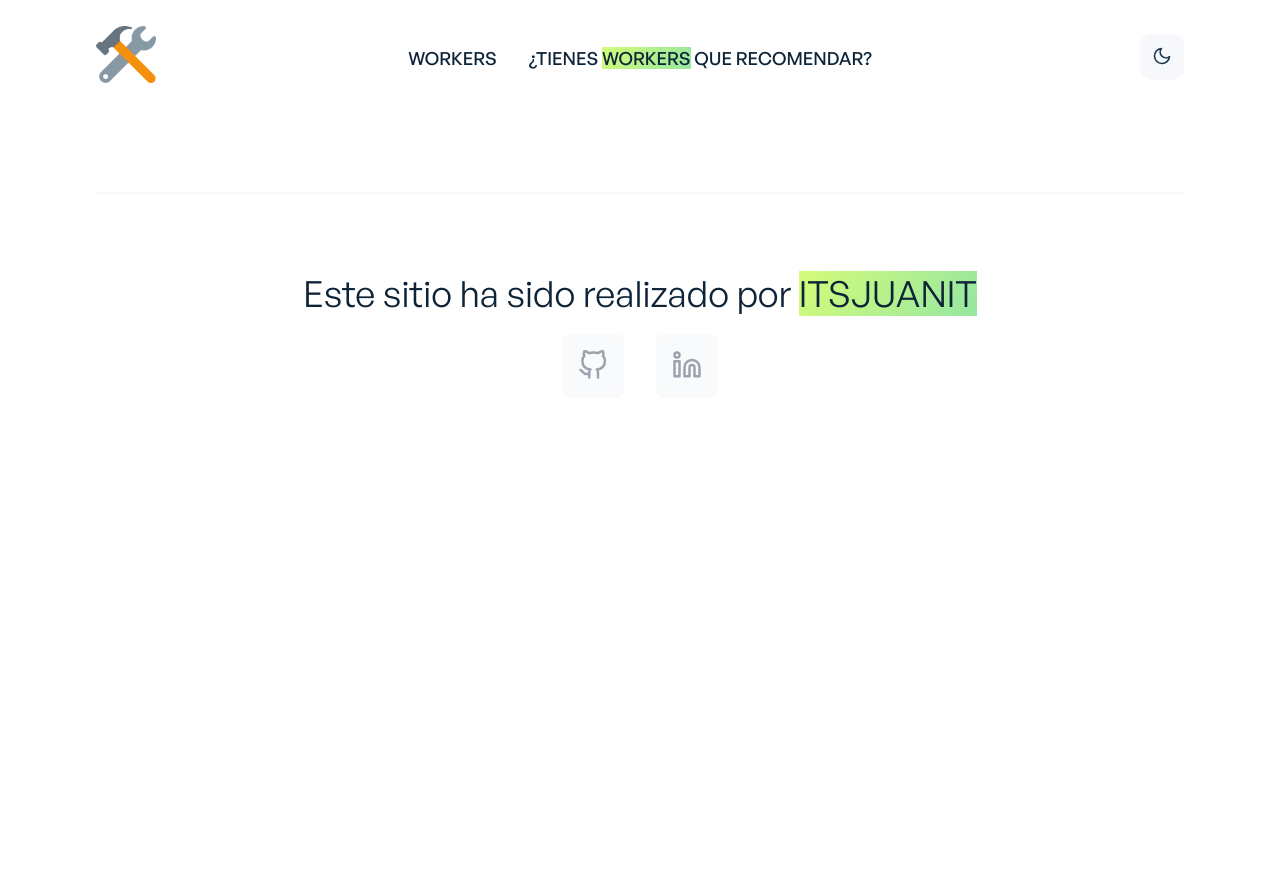
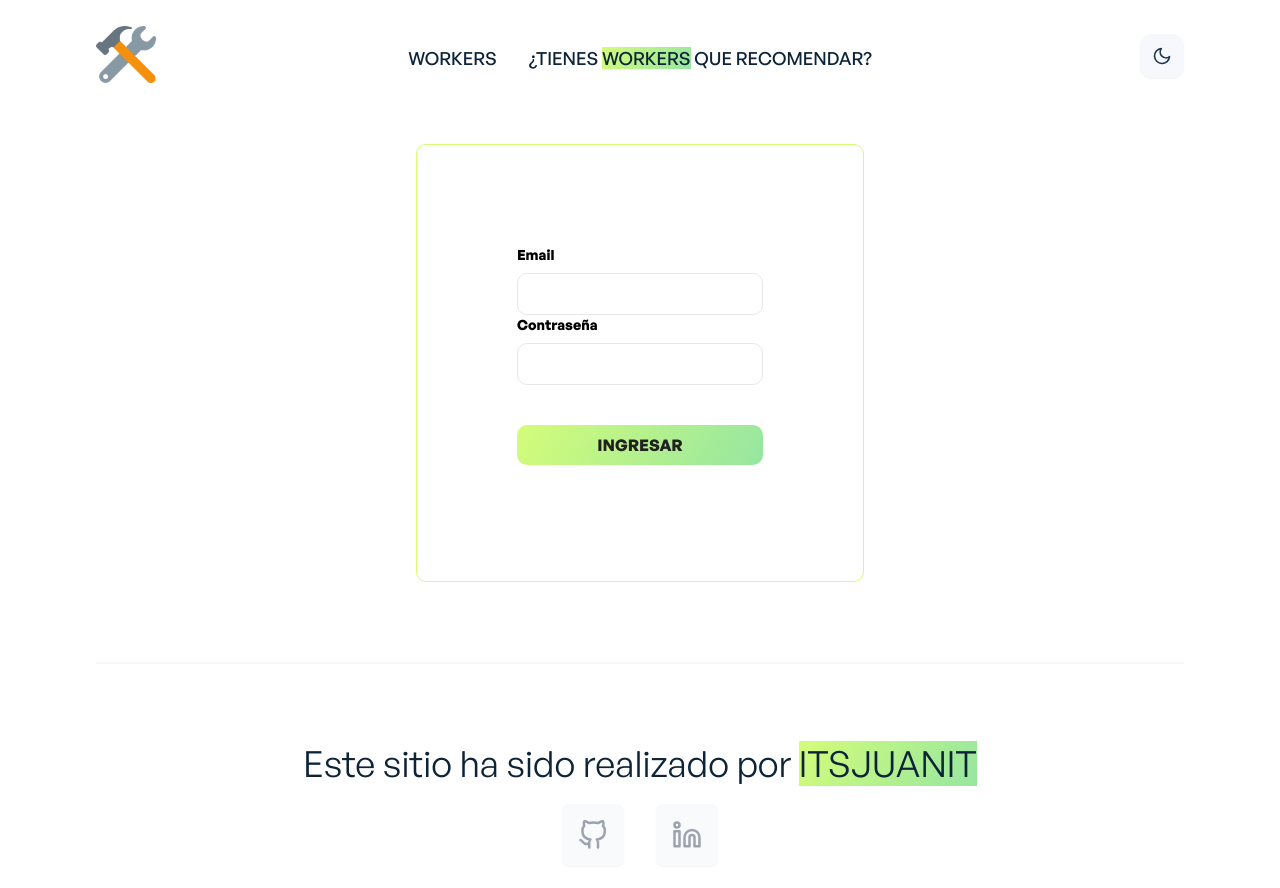
Before and after one commit to Itsjuanit/yaoficio, a React (Create React App) app: page /login in a window 1280 px wide. Shown: the top 888 px of the page. Before the commit the page ends 800 px from the top, so only its background shows below. Built offline with nearby package versions, Linux system fonts and the light colour scheme.

Commit message:
Se agrego login y dashboard, dashboard, para podes administrar duplicados, aceptar nuevos workers y verificar la informacion

```diff
--- a/src/App.js
+++ b/src/App.js
@@ -6,6 +6,8 @@ import AppFooter from "./components/shared/AppFooter";
 import AppHeader from "./components/shared/AppHeader";
 import "./css/App.css";
 import UseScrollToTop from "./hooks/useScrollToTop";
+import DashboardPage from "./pages/DashboardPage";
+import LoginPage from "./pages/LoginPage"; // Corrige esta línea
 const Home = lazy(() => import("./pages/Home"));
 const Projects = lazy(() => import("./pages/Projects"));
 const Form = lazy(() => import("./pages/Form"));
@@ -22,6 +24,9 @@ function App() {
               <Route path="/" element={<Home />} />
               <Route path="projects" element={<Projects />} />
               <Route path="form" element={<Form />} />
+              <Route path="dashboard" element={<DashboardPage />} />{" "}
+              <Route path="login" element={<LoginPage />} />{" "}
+              {/* Corrige esta línea */}
             </Routes>
           </Suspense>
           <AppFooter />
--- /dev/null
+++ b/src/components/dashboard/Dashboard.jsx
@@ -0,0 +1,28 @@
+import React from "react";
+
+export const Dashboard = () => {
+  return (
+    <div className="min-h-screen bg-gray-100">
+      <div className="bg-white shadow py-6 px-4">
+        <h1 className="text-2xl font-semibold">Dashboard</h1>
+      </div>
+
+      <div className="container mx-auto py-8">
+        <div className="grid grid-cols-1 md:grid-cols-2 lg:grid-cols-3 gap-8">
+          <div className="bg-white p-6 rounded-md shadow-md">
+            <h2 className="text-xl font-semibold mb-4">Card 1</h2>
+            <p>Content for card 1</p>
+          </div>
+          <div className="bg-white p-6 rounded-md shadow-md">
+            <h2 className="text-xl font-semibold mb-4">Card 2</h2>
+            <p>Content for card 2</p>
+          </div>
+          <div className="bg-white p-6 rounded-md shadow-md">
+            <h2 className="text-xl font-semibold mb-4">Card 3</h2>
+            <p>Content for card 3</p>
+          </div>
+        </div>
+      </div>
+    </div>
+  );
+};
--- a/src/components/login/Login.jsx
+++ b/src/components/login/Login.jsx
@@ -1,5 +1,61 @@
 import React from "react";
-
+const handleSubmit = (event) => {
+  event.preventDefault();
+  console.log("Submit");
+};
 export const Login = () => {
-  return <div>Login</div>;
+  return (
+    <div className="container mx-auto">
+      <div
+        className="w-full max-w-md mx-auto mt-8 bg-white shadow-md rounded px-8 pt-6 pb-8"
+        style={{
+          border: "1px solid #d4fc79",
+          borderRadius: "10px",
+          padding: "100px",
+        }}
+      >
+        <form onSubmit={handleSubmit}>
+          <div className="mb-4">
+            <label
+              htmlFor="name"
+              className="block text-gray-700 text-sm font-bold mb-2"
+            >
+              Email
+            </label>
+            <input
+              id="name"
+              type="email"
+              className="shadow appearance-none border rounded w-full py-2 px-3 text-gray-700 leading-tight focus:outline-none focus:shadow-outline border-gray-200 rounded-md"
+              style={{ borderRadius: "10px" }}
+            />
+            <label
+              htmlFor="name"
+              className="block text-gray-700 text-sm font-bold mb-2"
+            >
+              Contraseña
+            </label>
+            <input
+              id="name"
+              type="password"
+              className="shadow appearance-none border rounded w-full py-2 px-3 text-gray-700 leading-tight focus:outline-none focus:shadow-outline border-gray-200 rounded-md"
+              style={{ borderRadius: "10px" }}
+            />
+            <button
+              style={{
+                backgroundImage:
+                  "linear-gradient(120deg, #d4fc79 0%, #96e6a1 100%)",
+                color: "#212121",
+                borderRadius: "10px",
+                marginTop: "40px",
+              }}
+              type="submit"
+              className="w-full bg-blue-500 hover:bg-blue-700 text-white font-bold py-2 px-4 rounded focus:outline-none focus:shadow-outline"
+            >
+              INGRESAR
+            </button>
+          </div>
+        </form>
+      </div>
+    </div>
+  );
 };
--- /dev/null
+++ b/src/pages/DashboardPage.jsx
@@ -0,0 +1,11 @@
+import { Dashboard } from "../components/dashboard/Dashboard";
+
+const DashboardPage = () => {
+  return (
+    <div className="container mx-auto">
+      <Dashboard />
+    </div>
+  );
+};
+
+export default DashboardPage;
--- /dev/null
+++ b/src/pages/LoginPage.jsx
@@ -0,0 +1,11 @@
+import { Login } from "../components/login/Login";
+
+const LoginPage = () => {
+  return (
+    <div className="container mx-auto">
+      <Login />
+    </div>
+  );
+};
+
+export default LoginPage;
```
